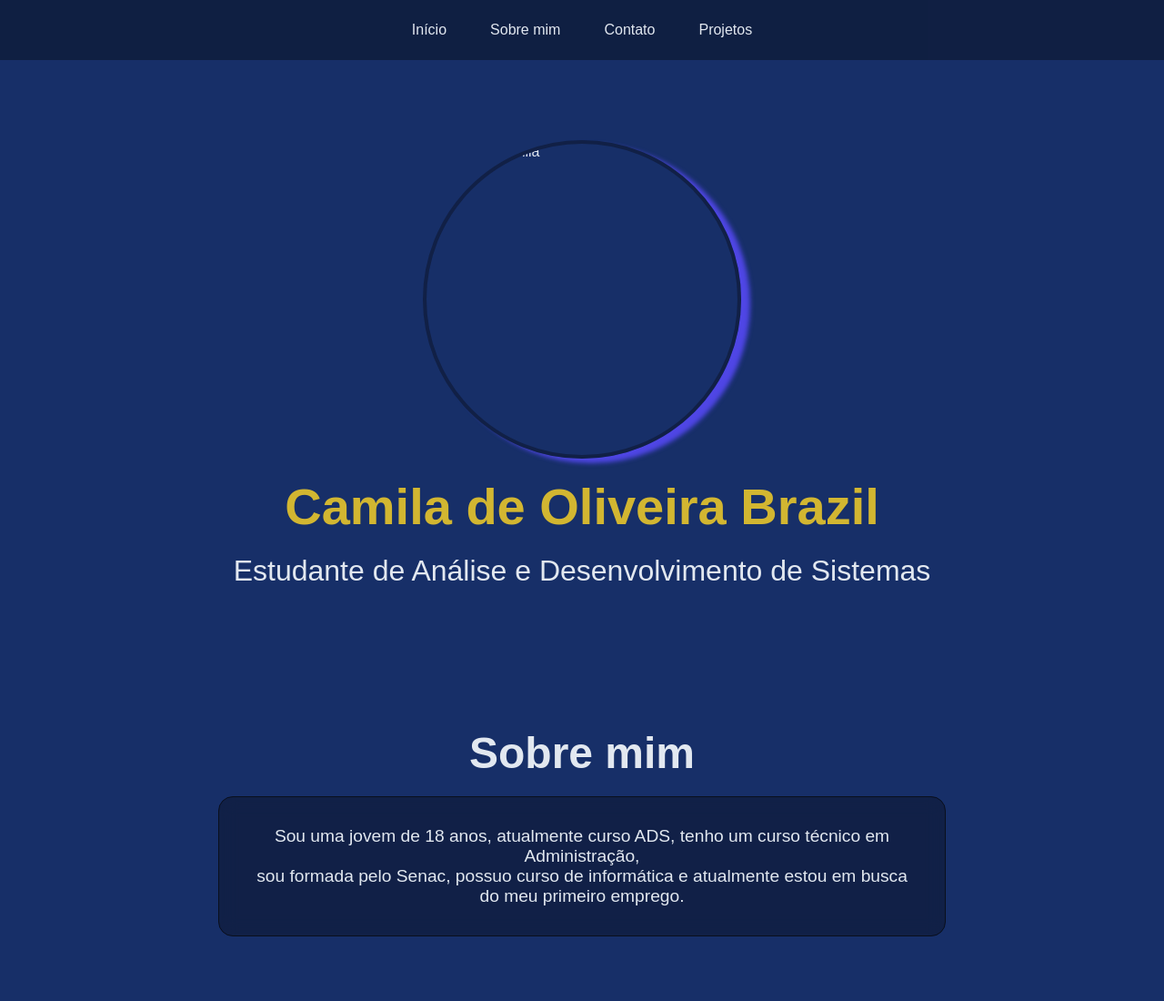
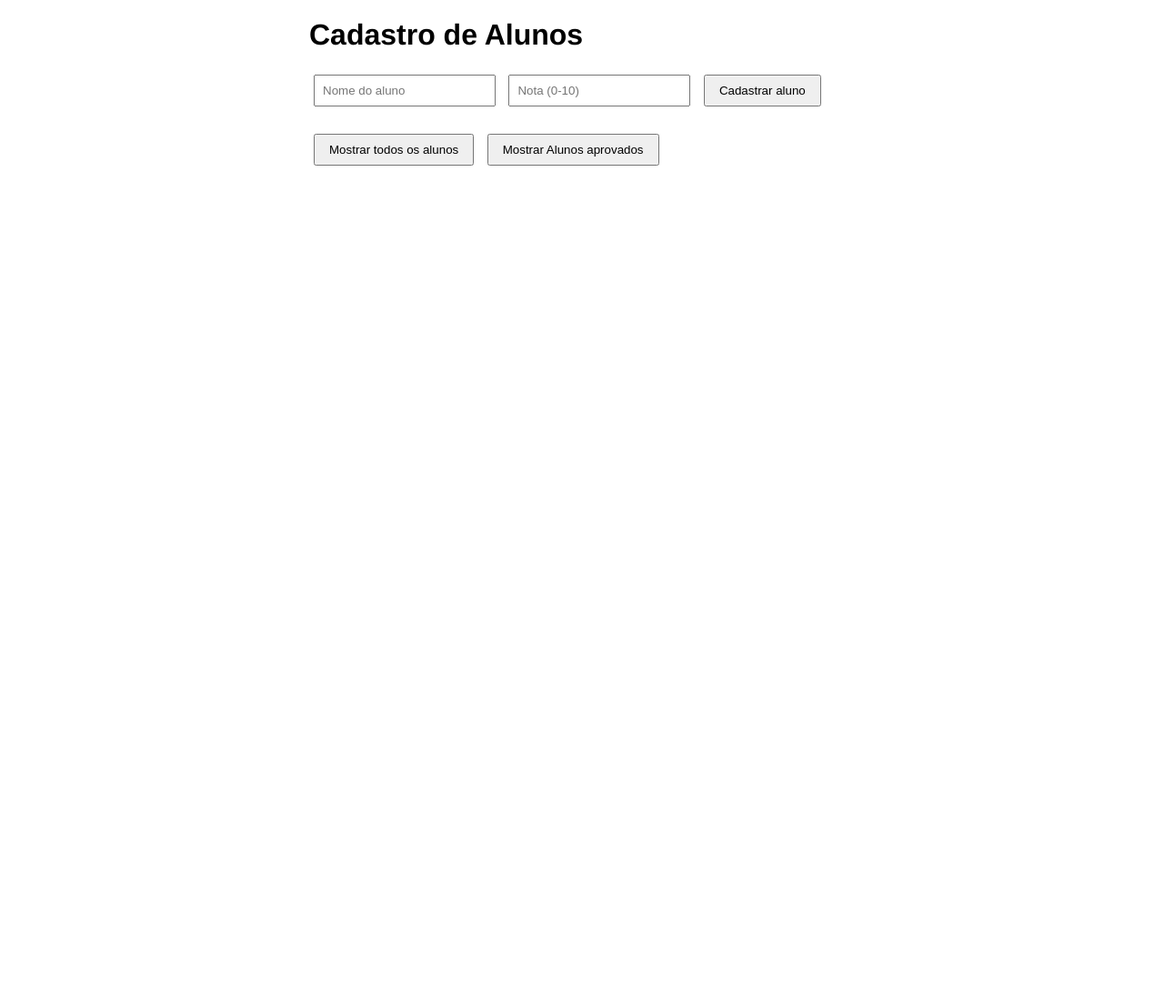
Before and after one commit to camilaoliveira01/Logica_de_programacao, a plain HTML site: page index.html in a window 1280 px wide. Shown: the top 1100 px of the page at 91% size. After the commit the page ends 800 px from the top, so only its background shows below. Drawn offline with Linux system fonts and the light colour scheme.

Commit message:
Add files via upload

```diff
--- a/index.html
+++ b/index.html
@@ -1,87 +1,31 @@
 <!DOCTYPE html>
-<html lang="pt-br">
+<html lang="pt-BR">
 <head>
     <meta charset="UTF-8">
     <meta name="viewport" content="width=device-width, initial-scale=1.0">
-    <title>Portifólio</title>
+    <title>Atividade 02 DOM</title>
+
     <link rel="stylesheet" href="style.css">
+
 </head>
+<body>
+    <div class="container">
+        <h1>Cadastro de Alunos</h1>
 
-<body>
-    <nav class="navegacao">
-        <ul class="menu">
-            <li>
-                <a href="#inicio" class="menuLink">Início</a>
-            </li>
-            <li>
-                <a href="#sobremim" class="menuLink">Sobre mim</a>
-            </li>
-            <li>
-                <a href="#contato" class="menuLink">Contato</a>
-            </li>
-            <li>
-                <a href="#projetos" class="menuLink">Projetos</a>
-            </li>
-        </ul>
+        <div class="cadastro">
+            <input type="text" id="nome" placeholder="Nome do aluno">
+            <input type="number" id="nota" placeholder="Nota (0-10)" min="0" max="10">
+            <button onclick="cadastrarAluno()">Cadastrar aluno</button>
+        </div>
 
-    </nav>
-    <main id="inicio" class="cabecalho">
-            <img src="img1/camilavv.jpeg" alt="Foto de Camila" class="foto_perfil">
-            <h1>Camila de Oliveira Brazil</h1>
-            <p class="cabecalhosub">Estudante de Análise e Desenvolvimento de Sistemas</p>
-    </main>
+        <div class="filtros">
+            <button onclick="mostrarTodos()">Mostrar todos os alunos</button>
+            <button onclick="mostrarAprovados()">Mostrar Alunos aprovados</button>
+        </div>
 
-    <section id="sobremim" class="sobremim">
-        <h2 class="sobretitulo">Sobre mim</h2>
-        <div class="sobre-caixa">
-            <p class="sobre-paragrafo">
-                Sou uma jovem de 18 anos, atualmente curso ADS, tenho um curso técnico em Administração, <br>
-                sou formada pelo Senac, possuo curso de informática e atualmente estou em busca do meu primeiro emprego.
-            </p>
-        </div>
-    </section>
+        <div id="listaAlunos" class="lista"></div>
+    </div>
 
-    <section id="projetos" class="projetos">
-        <h2 class="projetos-titulo">Meus Projetos</h2>
-        <div class="projetos-caixa">
-
-            <div class="projetos-card">
-                <img src="img1/lojaroupa.jpg" alt="projeto1" class="projetos-imagem">
-                <div class="caixa-textos-projetos">
-                 <h3 class="inf-projetos">Loja de roupas</h3>
-                 <p class="paragrafo-projetos">Oferecemos o equilíbrio perfeito entre as últimas tendências, qualidade impecável e preços justos, transformando o ato de se vestir em uma forma de expressão poderosa. Visite-nos e descubra o seu próximo look inesquecível, pois vestir-se bem é o primeiro passo para conquistar o dia.</p>
-                </div>
-            </div>
-
-            <div class="projetos-card">
-                <img src="img1/lojacasav.jpg" alt="projeto2" class="projetos-imagem">
-                <div class="caixa-textos-projetos">
-                 <h3 class="inf-projetos">Site de vendas de casas</h3>
-                 <p class="paragrafo-projetos">Com um vasto catálogo de imóveis cuidadosamente verificados, filtros avançados e informações detalhadas sobre bairros e vizinhanças, eliminamos a complicação da busca para que você foque apenas em imaginar sua nova vida.</p>
-                </div>
-            </div>
-
-            <div class="projetos-card">
-                <img src="img1/viagem.jpg" alt="projeto3" class="projetos-imagem">
-                <div class="caixa-textos-projetos">
-                 <h3 class="inf-projetos">Site de viagens</h3>
-                 <p class="paragrafo-projetos"> Com um sistema de comparação inteligente, garantia de menor preço e uma interface intuitiva, garantimos que sua única preocupação seja fazer as malas. Sua próxima aventura começa aqui, com a segurança e a economia que você merece.</p>
-                </div>
-            </div>
-
-
-        </div>
-    </section>
-
-    <section id="contato" class="contato">
-        <h2 class="contatos-titulo">Entre em Contato</h2>
-        <div class="grupo-form">
-            <p class="contatos">
-                E-mail: brazilcamila8@gmail.com
-                Telefone: (11)915720710
-            </p>
-        </div>
-    </section>
-
+    <script src="script.js"></script>
 </body>
 </html>
--- /dev/null
+++ b/script.js
@@ -0,0 +1,47 @@
+let alunos = [];
+
+function cadastrarAluno() {
+    const nome = document.getElementById('nome').value;
+    const nota = document.getElementById('nota').value;
+
+    if (nome === '' || nota === '') {
+        alert('Preencha nome e nota!');
+        return;
+    }
+
+    alunos.push({
+        nome: nome,
+        nota: Number(nota)
+    });
+
+    document.getElementById('nome').value = '';
+    document.getElementById('nota').value = '';
+
+    mostrarTodos();
+}
+
+function mostrarTodos() {
+    const lista = document.getElementById('listaAlunos');
+    lista.innerHTML = '';
+
+    alunos.forEach(aluno => {
+        const div = document.createElement('div');
+        div.className = aluno.nota >= 7 ? 'aluno aprovado' : 'aluno reprovado';
+        div.textContent = `${aluno.nome} - Nota: ${aluno.nota}`;
+        lista.appendChild(div);
+    });
+}
+
+function mostrarAprovados() {
+    const lista = document.getElementById('listaAlunos');
+    lista.innerHTML = '';
+
+    const aprovados = alunos.filter(aluno => aluno.nota >= 7);
+
+    aprovados.forEach(aluno => {
+        const div = document.createElement('div');
+        div.className = 'aluno aprovado';
+        div.textContent = `${aluno.nome} - Nota: ${aluno.nota}`;
+        lista.appendChild(div);
+    });
+}
--- a/style.css
+++ b/style.css
@@ -2,199 +2,54 @@
     margin: 0;
     padding: 0;
     box-sizing: border-box;
-    font-family: Arial, Helvetica, sans-serif;
-}
-
-html {
-    scroll-behavior: smooth;
-
-}
-
-:root {
-   --primeira: #4f46e5;
-   --segunda: #7c3aed;
-   --escura: #172f68;
-   --maisescura: #0a0f1c;
-   --claro: #e2e8f0;
-   --transparente: #0a0a0a1c;
-
 }
 
 body {
-    background-color: var(--escura);
-    color: #e2e8f0;
+    font-family: 'Franklin Gothic Medium', 'Arial Narrow', Arial, sans-serif;
+    padding: 20px;
 }
 
-.navegacao {
-    position: fixed;
-    top: 0;
-    background: #0a0f1c7c;
-   width: 100%;
-   z-index: 100;
-   padding: 1.5rem;
-}
-.menu {
-    display: flex;
-    justify-content: center;
-    list-style: none;
-    gap: 3rem;
+.container {
+    max-width: 600px;
+    margin: 0 auto;
 }
 
-.menuLink {
-    text-decoration: none;
-    color: #e2e8f0;
-    font-weight: 500;
-    position: relative;
-    padding: 0.5rem 0;
-
+.cadastro {
+    margin: 20px 0;
 }
 
-.menuLink::after{
-    content: '';
-    height: 2px;
-    width: 0;
-    position: absolute;
-    bottom: 0;
-    left: 0;
-    background: linear-gradient(#e2ba06);
-    transition: width 0.5s ease;
+input {
+    padding: 8px;
+    margin: 5px;
+    width: 200px;
 }
 
-.menuLink:hover::after {
-    width: 100%;
-}
-
-.cabecalho {
-    min-height: 100vh;
-    display: flex;
-    justify-content: center;
-    align-items: center;
-    flex-direction: column;
-
-}
-
-.foto_perfil {
-    width: 350px;
-    max-width: 100%;
-    height: 350px;
-    box-shadow:10px 5px 5px #4f46e5;
-    border-radius: 50%;
-    border: 4px solid #0a0f1c71;
-   align-items: center;
-}
-
-h1 {
-    font-size: 3.5rem;
-    color: #f5cf27d7;
-    font-weight: bold;
-    margin: 20px;
-}
-
-.cabecalhosub {
-    font-size: 2rem;
-    color: #e2e8f0;
-}
-
-.sobre {
-    padding: 6rem 2rem;
-}
-
-
-.sobretitulo {
-    font-size: 3rem;
-    color: #e2e8f0;
-    text-align: center;
-    margin-bottom: 20px;
-
-}
-
-.sobre-caixa {
-    padding: 2rem;
-    max-width: 800px;
-    margin: 0 auto;
-    border-radius: 16px;
-    border:  1px solid #0a0f1c;
-    backdrop-filter: blur(10px);
-    background: #0a0f1c6e;
-
-}
-
-.sobre-paragrafo {
-    text-align: center;
-    font-size: 1.2rem;
-
-}
-
-.projetos {
-    padding: 6rem 2rem;
-}
-
-.projetos-titulo {
-    text-align: center;
-    font-size: 2.5rem;
-    margin-bottom: 50px;
-
-}
-
-.projetos-card:hover {
-    box-shadow: 0 10px 20px rgba(79, 70, 229, 0.2);
-    transform: translateY(-10px) scale(1.03);
-}
-
-.projetos-caixa {
-    display: grid;
-    grid-template-columns: repeat(auto-fit, minmax(300px, 1fr));
-    gap: 2rem;
-    max-width: 1200px;
-    margin: 0 auto;
-    flex-direction: row;
-}
-
-.projetos-imagem {
-    height: 200px;
-    width: 100%;
-    object-fit: cover;
-
-}
-.inf-projetos {
-    margin-bottom: 5px;
-}
-
-.paragrafo-projetos {
-    color: #dee3e9c7;
-    line-height: 1.25rem;
-}
-
-.projetos-card {
-    background: #0a0f1c91;
-    border-radius: 16px;
-    backdrop-filter: 5px;
-    border: 1px solid #0a0f1c;
-    overflow: hidden;
-    transition: all 0.5 ease;
+button {
+    padding: 8px 15px;
+    margin: 5px;
     cursor: pointer;
 }
 
-.caixa-textos-projetos {
-    padding: 1.5rem;
+.filtros {
+    margin: 15px 0;
 }
 
-.contatos {
-    padding: 6rem 2rem;
+.lista {
+    margin-top: 20px;
 }
 
-.contatos-titulo {
-    text-align: center;
-    font-size: 2.5rem;
-    margin-bottom: 50px;
+.aluno {
+    padding: 10px;
+    margin: 5px 0;
+    border-radius: 5px;
 }
 
-.grupo-form {
-    padding: 2rem;
-    max-width: 400px;
-    margin: 0 auto;
-    border-radius: 12px;
-    border:  1px solid #0a0f1c;
-    backdrop-filter: blur(5px);
-    background: #0a0f1c6e;
+.aprovado {
+    background-color: #d4edda;
+    color: #155724;
 }
+
+.reprovado {
+    background-color: #f8d7da;
+    color: #721c24;
+}
```
Also changed, not shown: camilavv.jpeg (added), lojacasav.jpg (added), lojaroupa.jpg (added), viagem.jpg (added).
